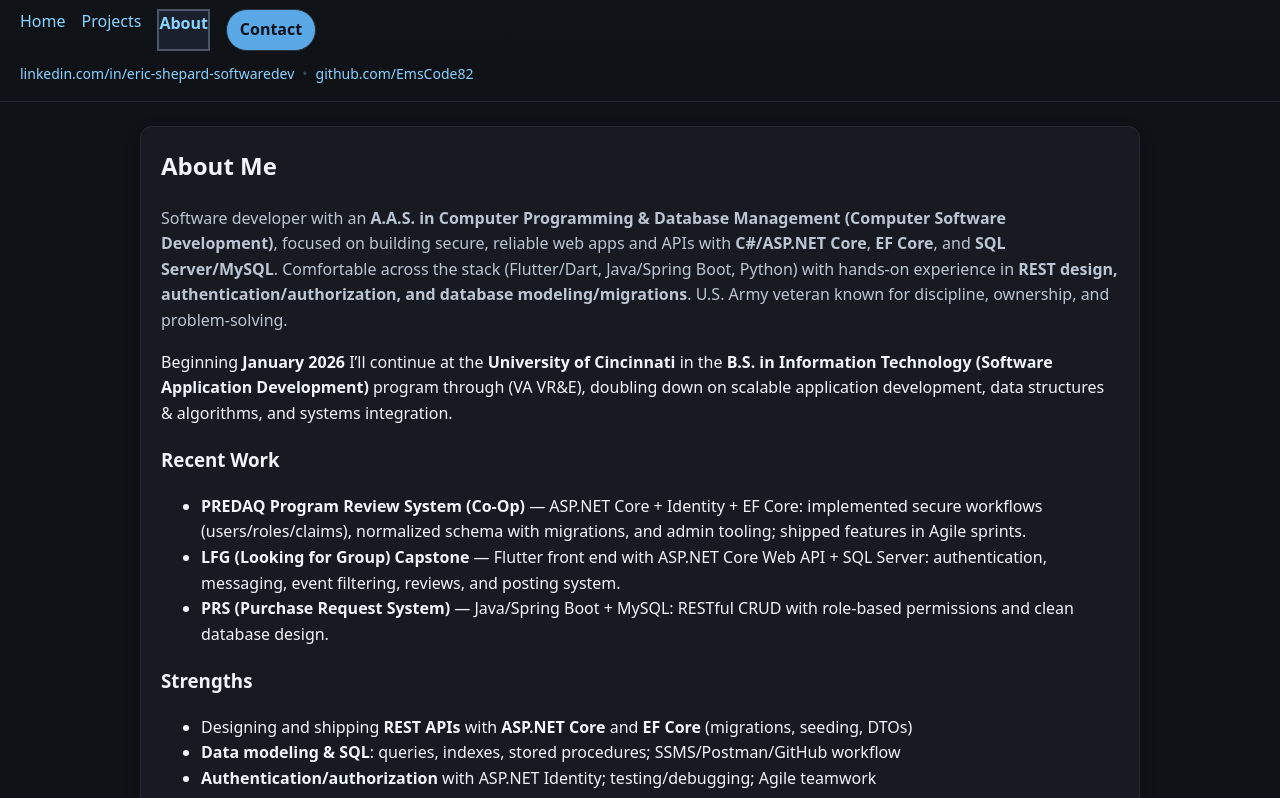
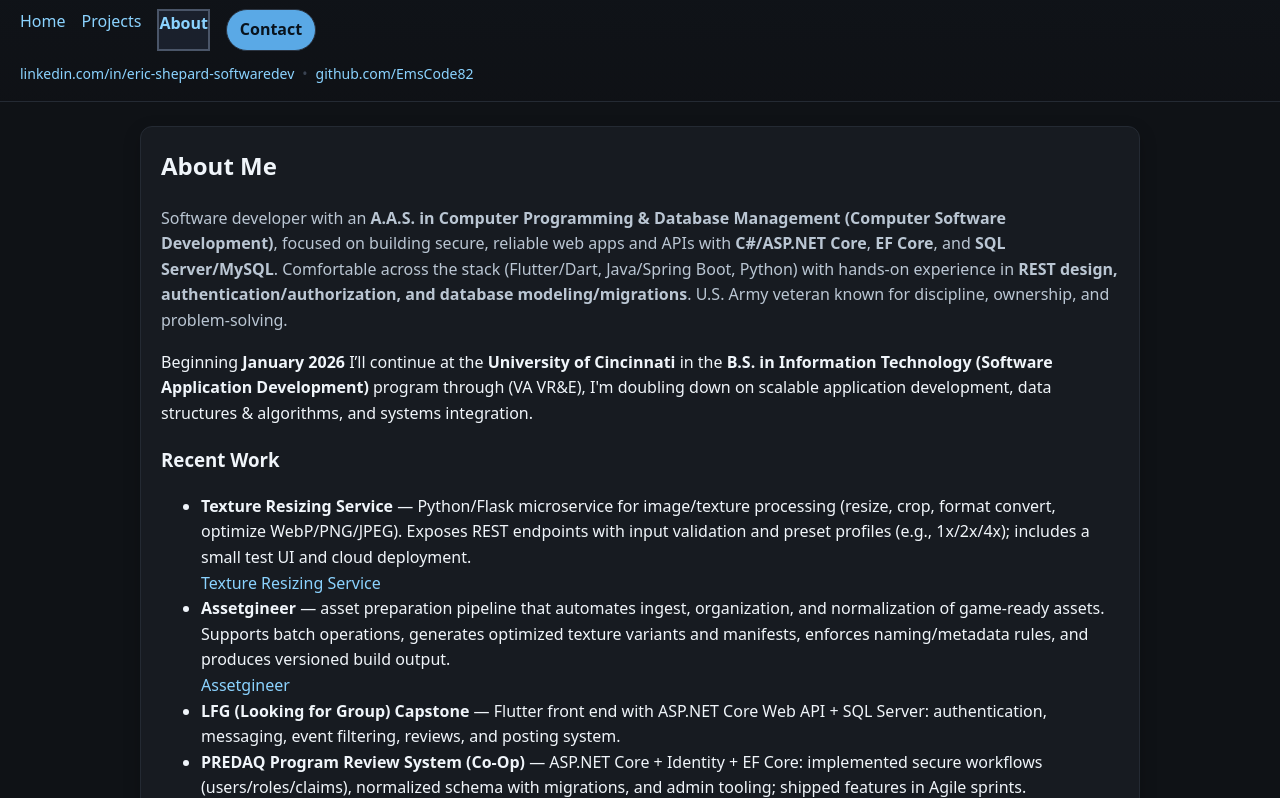
Before and after one commit to EmsCode82/EmsCode82.github.io, a plain HTML site: page about.html in a window 1280 px wide. Shown: the part 143-941 px from the top of the page. Drawn offline with Linux system fonts and the light colour scheme.

Commit message:
updatestrengths

```diff
--- a/about.html
+++ b/about.html
@@ -57,26 +57,41 @@
 
         <p>
           Beginning <strong>January 2026</strong> I’ll continue at the <strong>University of Cincinnati</strong> in the
-          <strong>B.S. in Information Technology (Software Application Development)</strong> program through (VA VR&amp;E), doubling down on scalable application development,
+          <strong>B.S. in Information Technology (Software Application Development)</strong> program through (VA VR&amp;E), I'm doubling down on scalable application development,
           data structures &amp; algorithms, and systems integration.
         </p>
 
         <h3>Recent Work</h3>
         <ul>
+          <li><strong>Texture Resizing Service</strong> — Python/Flask microservice for image/texture processing
+              (resize, crop, format convert, optimize WebP/PNG/JPEG). Exposes REST endpoints with input validation
+              and preset profiles (e.g., 1x/2x/4x); includes a small test UI and cloud deployment.</li>
+              <a href="https://web-production-ec376.up.railway.app" target="_blank" rel="noopener">Texture Resizing Service</a>
+
+          <li><strong>Assetgineer</strong> — asset preparation pipeline that automates ingest, organization, and
+              normalization of game-ready assets. Supports batch operations, generates optimized texture variants
+              and manifests, enforces naming/metadata rules, and produces versioned build output.</li>
+              <a href="https://assetgineer.com" target="_blank" rel="noopener">Assetgineer</a>
+
+          <li><strong>LFG (Looking for Group) Capstone</strong> — Flutter front end with ASP.NET Core Web API + SQL Server:
+              authentication, messaging, event filtering, reviews, and posting system.</li>
+
           <li><strong>PREDAQ Program Review System (Co-Op)</strong> — ASP.NET Core + Identity + EF Core:
-            implemented secure workflows (users/roles/claims), normalized schema with migrations, and admin tooling; shipped features in Agile sprints.</li>
-          <li><strong>LFG (Looking for Group) Capstone</strong> — Flutter front end with ASP.NET Core Web API + SQL Server:
-            authentication, messaging, event filtering, reviews, and posting system.</li>
+              implemented secure workflows (users/roles/claims), normalized schema with migrations, and admin tooling; shipped features in Agile sprints.</li>
+
           <li><strong>PRS (Purchase Request System)</strong> — Java/Spring Boot + MySQL:
-            RESTful CRUD with role-based permissions and clean database design.</li>
+              RESTful CRUD with role-based permissions and clean database design.</li>
         </ul>
 
         <h3>Strengths</h3>
         <ul>
-          <li>Designing and shipping <strong>REST APIs</strong> with <strong>ASP.NET Core</strong> and <strong>EF Core</strong> (migrations, seeding, DTOs)</li>
-          <li><strong>Data modeling &amp; SQL</strong>: queries, indexes, stored procedures; SSMS/Postman/GitHub workflow</li>
-          <li><strong>Authentication/authorization</strong> with ASP.NET Identity; testing/debugging; Agile teamwork</li>
+          <li><strong>API &amp; Backend Engineering:</strong> ASP.NET Core with EF Core (code-first migrations, seeding), async/DI, clean REST design, request validation, <em>ProblemDetails</em> style error handling, Swagger/OpenAPI docs.</li>
+          <li><strong>Data &amp; SQL:</strong> relational modeling and normalization, performant queries/joins, indexing and stored procedures; comfortable in SSMS and code-first workflows.</li>
+          <li><strong>Auth &amp; Security:</strong> ASP.NET Core Identity (users/roles/claims), solid password policies, input validation/CORS, OWASP-minded practices.</li>
+          <li><strong>Testing &amp; Quality:</strong> unit/integration testing, Postman collections, structured logging/debug tracing, readable docs/READMEs.</li>
+          <li><strong>Delivery &amp; Tooling:</strong> Git/GitHub flow (branches/PRs), CI basics with GitHub Actions, Docker/local envs, clear release notes and deployment steps; collaborative Agile habits.</li>
         </ul>
+
       </section>
       <!-- Current Projects -->
       <section class="panel">
```
